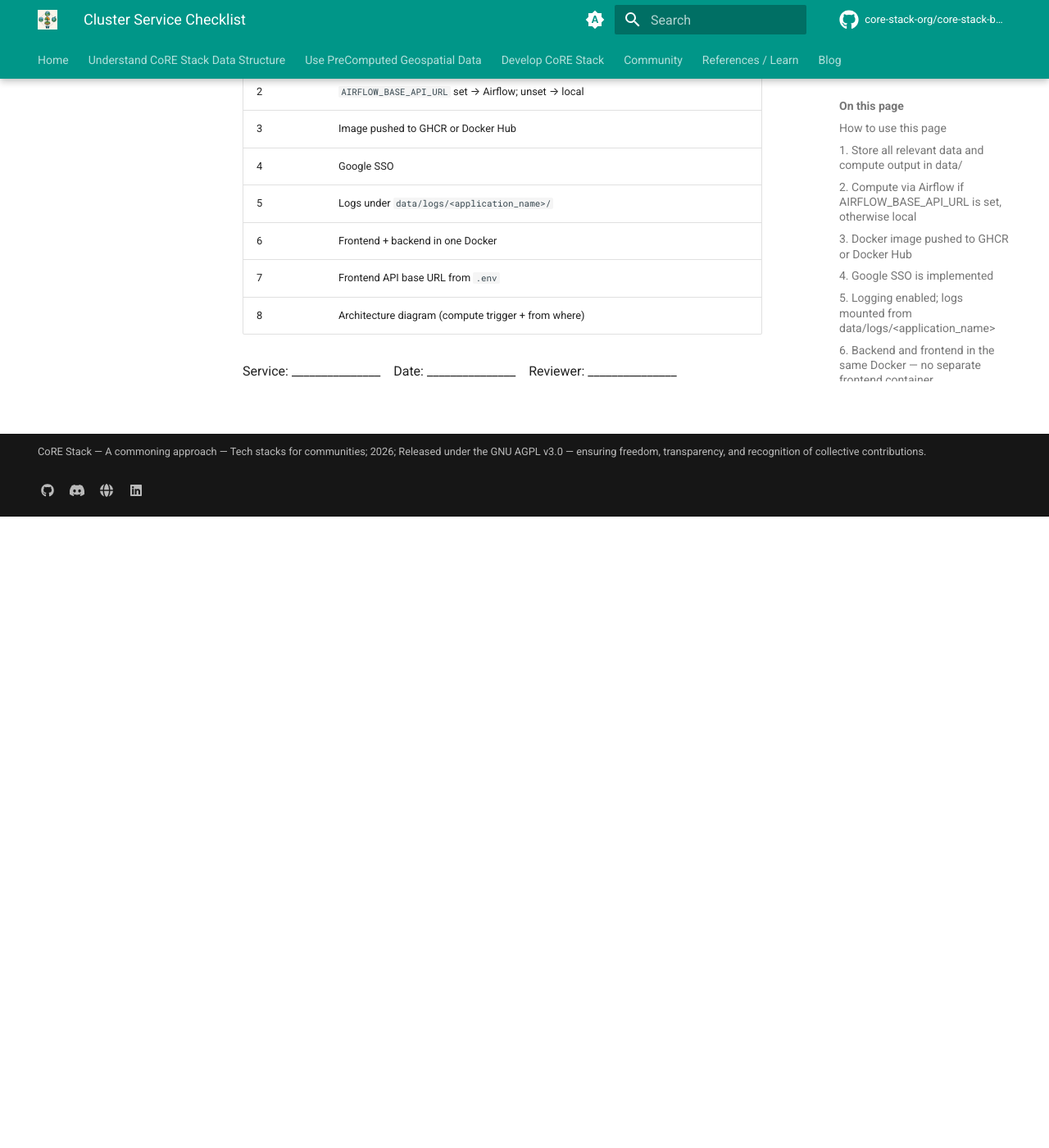
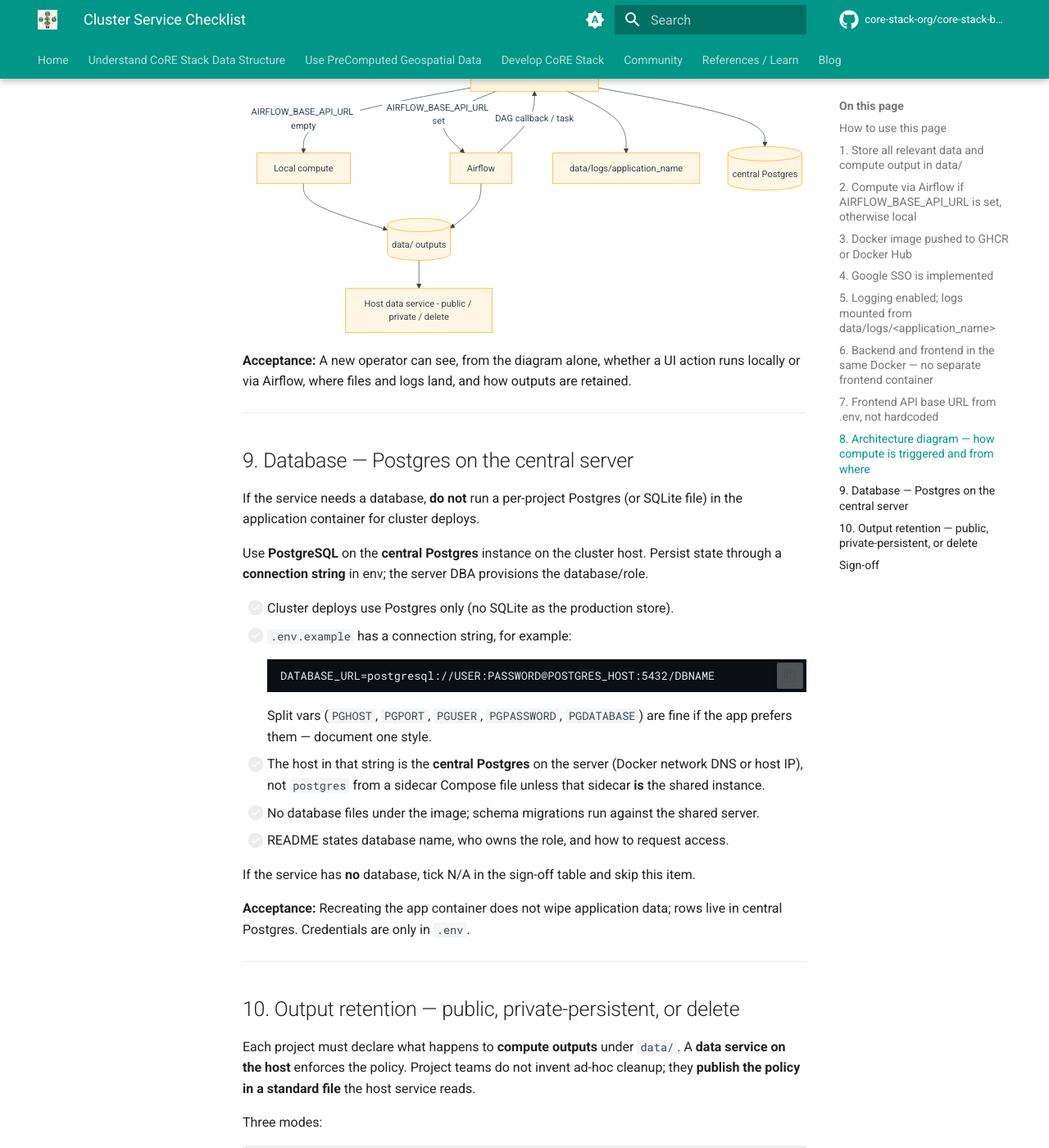
Before and after one commit to core-stack-org/core-stack-docs, an MkDocs documentation site: the page built from docs/server/cluster-service-checklist.md, in a window 1280 px wide and 1400 px high, scrolled down 4985 px. Shown: the whole window at 82% size. Built offline with MkDocs 1.6.1 and Material for MkDocs 9.7.7, drawn with Linux system fonts in a browser that asks for light colours; comment, search, counter and statistics services are not loaded; before the commit the page ends 5615 px from its top, so only the background shows below that; some of the changed text lies outside the part shown.

Commit message:
Expand the cluster checklist with code/models mounts, log levels, Postgres, and output modes.
Co-authored-by: Cursor <cursoragent@cursor.com>

````diff
--- a/docs/server/cluster-service-checklist.md
+++ b/docs/server/cluster-service-checklist.md
@@ -1,6 +1,6 @@
 ---
 title: Cluster Service Checklist
-description: Acceptance checklist — data and compute output in data/, Airflow vs local from AIRFLOW_BASE_API_URL, GHCR or Docker Hub, Google SSO, logs under data/logs/<app>, one container for UI and API.
+description: Acceptance checklist — code/models/data mounts, Airflow vs local, GHCR or Docker Hub, Google SSO, log levels, central Postgres, and output retention modes.
 ---
 
 # Cluster Service Checklist
@@ -23,15 +23,21 @@ Copy the boxes into the service GitHub issue or README. Tick an item only when t
 
 ## 1. Store all relevant data and compute output in `data/`
 
-Inputs, models, caches, **and compute outputs** go under a host **`data/`** directory (mounted into the container, typically `/app/data`). Do not write results into the image filesystem or into the git checkout outside `data/`.
+Bind-mount **three** host folders. Do not bake code, models, or outputs into the image.
 
-- [ ] Repo uses `data/` (or `CORESTACK_DATA_DIR` pointing at one).
-- [ ] Compose bind-mounts that directory; it is **not** baked into the image.
-- [ ] Job outputs (rasters, vectors, STAC JSON, exports, temp working files) are written under `data/`.
-- [ ] `.gitignore` excludes generated data; only small fixtures or empty placeholders are committed.
-- [ ] README documents host path and container path.
+| Host folder | Typical container path | Contents |
+| --- | --- | --- |
+| `code/` | `/app` or `/app/code` | Application source (git checkout). Update with `git pull` + restart. |
+| `models/` | `/app/models` | Model weights, checkpoints, `.pt` / `.onnx` / `.joblib`. |
+| `data/` | `/app/data` | Inputs, caches, **and all compute output**. |
 
-**Acceptance:** Compute results survive a container restart because they live on the `data/` mount, not in the container layer.
+- [ ] Compose (or `docker run`) mounts `code/`, `models/`, and `data/` separately; none of them is copied in the `Dockerfile`.
+- [ ] Job outputs (rasters, vectors, STAC JSON, exports, temp working files) are written under `data/` only — not into `code/` or the container layer.
+- [ ] Models live under `models/`, not under `data/` or the image.
+- [ ] `.gitignore` excludes generated data and large weights; only small fixtures or empty placeholders are committed.
+- [ ] README documents each host path and container path.
+
+**Acceptance:** Restarting the container keeps models and compute results; `git pull` updates code without touching `data/` or `models/`.
 
 ---
 
@@ -91,13 +97,22 @@ data/logs/<application_name>/
 
 Example: service `corestack-lulc` → `data/logs/corestack-lulc/`.
 
+API / application logs must support **three levels**, selected from env (`LOG_LEVEL`):
+
+| `LOG_LEVEL` | What is written |
+| --- | --- |
+| `debug` | Verbose: request/response traces, job params, Airflow poll, filesystem paths. Development and incident debug only. |
+| `info` | Default: start-up, auth success/fail (no secrets), compute trigger, job start/complete, DAG id / run id. |
+| `error` | Failures only: exceptions, failed jobs, Airflow `failed`, SSO/config errors. |
+
 - [ ] Logging is enabled in the process that runs in the container (file and/or stdout).
-- [ ] Compose (or `docker run`) mounts `./data/logs/<application_name>` into the container log path.
+- [ ] Compose mounts `./data/logs/<application_name>` into the container log path.
 - [ ] Log files land under that directory (not only inside the ephemeral container FS).
-- [ ] Log level is env-driven (`LOG_LEVEL`). No tokens or passwords in log lines.
+- [ ] `.env.example` lists `LOG_LEVEL=info` with allowed values `debug` \| `info` \| `error`.
+- [ ] No tokens, passwords, or Google client secrets in any level.
 - [ ] README shows the host path and how to tail (`tail -f data/logs/<application_name>/...` and `docker compose logs -f`).
 
-**Acceptance:** After a container recreate, logs for that application are still on disk under `data/logs/<application_name>/`.
+**Acceptance:** After a container recreate, logs remain under `data/logs/<application_name>/`. Changing `LOG_LEVEL` switches granularity without a code change.
 
 ---
 
@@ -133,10 +148,12 @@ Every project README (or `docs/architecture.md`) includes a diagram of **how com
 Must show:
 
 - Frontend and backend in the **same Docker**
+- Mounts: `code/`, `models/`, `data/`
 - Decision: `AIRFLOW_BASE_API_URL` set → Airflow; unset → local
 - Who calls whom (UI → backend → local job **or** Airflow DAG → callback/worker)
-- `data/` for inputs and compute output
 - `data/logs/<application_name>/` for logs
+- Central Postgres if the service uses a database (§9)
+- Output retention mode(s) (§10)
 - External systems if used (GEE, GeoServer, object storage)
 
 Mermaid in the README is enough:
@@ -150,9 +167,77 @@ flowchart TD
   Local --> Data[(data/ outputs)]
   AF --> Data
   API --> Logs[data/logs/application_name]
+  API --> PG[(central Postgres)]
+  Data --> HostDS[Host data service - public / private / delete]
 ```
 
-**Acceptance:** A new operator can see, from the diagram alone, whether a UI action runs locally or via Airflow, and where files and logs land.
+**Acceptance:** A new operator can see, from the diagram alone, whether a UI action runs locally or via Airflow, where files and logs land, and how outputs are retained.
+
+---
+
+## 9. Database — Postgres on the central server
+
+If the service needs a database, **do not** run a per-project Postgres (or SQLite file) in the application container for cluster deploys.
+
+Use **PostgreSQL** on the **central Postgres** instance on the cluster host. Persist state through a **connection string** in env; the server DBA provisions the database/role.
+
+- [ ] Cluster deploys use Postgres only (no SQLite as the production store).
+- [ ] `.env.example` has a connection string, for example:
+  ```bash
+  DATABASE_URL=postgresql://USER:PASSWORD@POSTGRES_HOST:5432/DBNAME
+  ```
+  Split vars (`PGHOST`, `PGPORT`, `PGUSER`, `PGPASSWORD`, `PGDATABASE`) are fine if the app prefers them — document one style.
+- [ ] The host in that string is the **central Postgres** on the server (Docker network DNS or host IP), not `postgres` from a sidecar Compose file unless that sidecar **is** the shared instance.
+- [ ] No database files under the image; schema migrations run against the shared server.
+- [ ] README states database name, who owns the role, and how to request access.
+
+If the service has **no** database, tick N/A in the sign-off table and skip this item.
+
+**Acceptance:** Recreating the app container does not wipe application data; rows live in central Postgres. Credentials are only in `.env`.
+
+---
+
+## 10. Output retention — public, private-persistent, or delete
+
+Each project must declare what happens to **compute outputs** under `data/`. A **data service on the host** enforces the policy. Project teams do not invent ad-hoc cleanup; they **publish the policy in a standard file** the host service reads.
+
+Three modes:
+
+| Mode | Meaning |
+| --- | --- |
+| **public** | Outputs may be published (catalog, GeoServer, open download). Host data service treats them as shareable. |
+| **private_persistent** | Keep on the workstation/cluster disk; **not** made public. Survives job and container restarts. |
+| **delete** | Remove after a stated duration (`ttl_days`). Host data service zaps expired paths. |
+
+Standard publish path — commit `outputs.yaml` at the repo root (or `deploy/outputs.yaml`). One entry per output tree:
+
+```yaml
+# outputs.yaml — read by the host data service
+application: corestack-lulc
+outputs:
+  - path: data/results/
+    mode: public                 # public | private_persistent | delete
+    ttl_days: null
+    description: Final LULC rasters and STAC items
+  - path: data/work/
+    mode: private_persistent
+    ttl_days: null
+    description: Intermediate tiles kept on the workstation
+  - path: data/scratch/
+    mode: delete
+    ttl_days: 7
+    description: Temp files; host data service deletes after 7 days
+```
+
+Rules:
+
+- [ ] Every output path under `data/` is listed; uncovered paths are not allowed on the cluster.
+- [ ] `mode` is one of `public`, `private_persistent`, `delete`.
+- [ ] `delete` **requires** `ttl_days` (integer ≥ 1).
+- [ ] README points at `outputs.yaml` and restates the modes in one paragraph.
+- [ ] Architecture diagram (§8) mentions the host data service.
+
+**Acceptance:** An operator (or the host data service) can read `outputs.yaml` and know, for each folder, whether to publish, keep private, or delete after N days.
 
 ---
 
@@ -160,13 +245,15 @@ flowchart TD
 
 | # | Item | Owner | Done |
 | --- | --- | --- | --- |
-| 1 | All data and compute output in `data/` | | |
+| 1 | Mount `code/`, `models/`, `data/`; compute output in `data/` | | |
 | 2 | `AIRFLOW_BASE_API_URL` set → Airflow; unset → local | | |
 | 3 | Image pushed to GHCR or Docker Hub | | |
 | 4 | Google SSO | | |
-| 5 | Logs under `data/logs/<application_name>/` | | |
+| 5 | Logs under `data/logs/<application_name>/`; `LOG_LEVEL` debug/info/error | | |
 | 6 | Frontend + backend in one Docker | | |
 | 7 | Frontend API base URL from `.env` | | |
 | 8 | Architecture diagram (compute trigger + from where) | | |
+| 9 | Postgres via connection string to central server (or N/A) | | |
+| 10 | `outputs.yaml` — public / private_persistent / delete | | |
 
 Service: _______________ Date: _______________ Reviewer: _______________
````
Also changed, not shown: other parts of docs/server/cluster-service-checklist.md (+1 -1 lines), docs/server/cluster-docker-services.md (+2 -2 lines).
